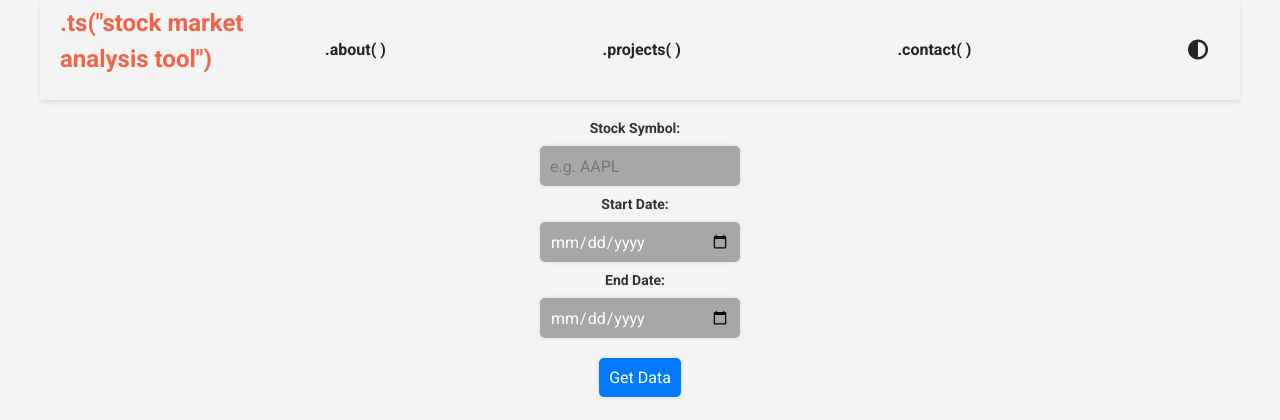
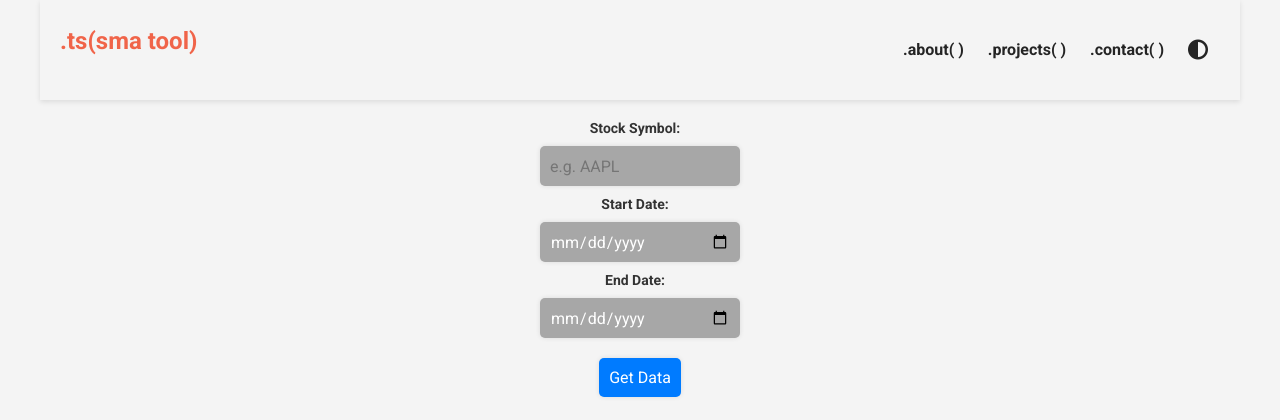
Before and after one commit to tobyrs/StockMarket_Analysis_Tool, a Flask app: page / in a window 1280 px wide. Shown: the top 420 px of the page. Run offline with Flask 3, Linux system fonts and the light colour scheme; some libraries are stand-ins or nearby versions.

Commit message:
Update: UI impovements

```diff
--- a/static/css/styles.css
+++ b/static/css/styles.css
@@ -860,10 +860,3 @@ input[type="text"], input[type="date"], input[type="number"], input[type="range"
     background-color: #a7a7a7;
     width: 200px; /* fixed width */
 }
-
-
-/* Setting the width of the nav items to spread out and cover the entire width */
-.nav__link--list {
-    justify-content: space-between;
-    width: 100%;
-}
--- a/templates/index.html
+++ b/templates/index.html
@@ -15,7 +15,7 @@
 
     <nav>
         <figure>
-            <p class="text-logo">.ts("stock market analysis tool")</p>
+            <p class="text-logo">.ts(sma tool)</p>
             <img id="" src="" alt="">
         </figure>
         <ul class="nav__link--list">
```
